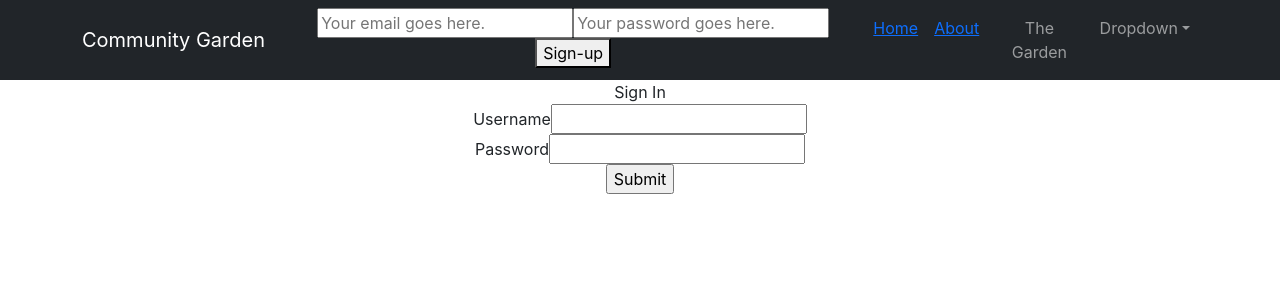
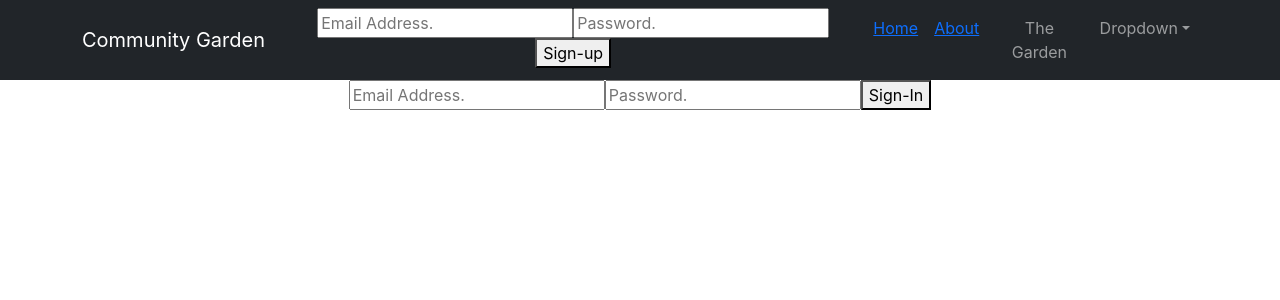
Before and after one commit to JAndrzGutierrez/CommGarden-Client, a React (Create React App) app: page /home in a window 1280 px wide. Shown: the top 300 px of the page. Built offline with nearby package versions, Linux system fonts and the light colour scheme.

Commit message:
Created Sign In form and Signed user successfully

```diff
--- a/src/Components/SignInForm/SignInForm.js
+++ b/src/Components/SignInForm/SignInForm.js
@@ -1,85 +1,78 @@
-import {useState} from "react"
-import Container  from "react-bootstrap/Container"
-import Form from "react-bootstrap/Form"
+import { useState, useEffect } from "react";
 
 const SignInForm = () => {
-        // React States
-        const [errorMessages, setErrorMessages] = useState({});
-        const [isSubmitted, setIsSubmitted] = useState(false);
+  // LOGIC
+// Use States
+  const [signInform, setSignInForm] = useState({ email: "", password: "" });
+  const [submit, setSubmit] = useState();
 
-        // User Login info
-        const database = [
-          {
-            username: "user1",
-            password: "pass1"
-          },
-          {
-            username: "user2",
-            password: "pass2"
-          }
-        ];
 
-        const errors = {
-          uname: "invalid username",
-          pass: "invalid password"
-        };
+  // API URLS/PATHS
+  // const SignUpUrl = "https://localhost/8000/sign-up/";
+  // const SignInUrl = "https://localhost/8000/sign-in/";
 
-        const handleSubmit = (event) => {
-          //Prevent page reload
-          event.preventDefault();
 
-          var { uname, pass } = document.forms[0];
+  // HandleSubmit for SignUp
+  const handleSubmit = (event) => {
+    event.preventDefault();
+   fetch('http://localhost:8000/sign-in/',{
+      headers: {
+        'Content-Type': 'application/json'
+      },
+      method: 'POST',
+      body: JSON.stringify ({
+        email: signInform.email,
+        password: signInform.password
+      })
+   }).then(res => {
+     return res.json()
+   })
+    .then(data => console.log(data))
+    .catch(error => console.log('Error - Check Fetch Request'))
+  }
 
-          // Find user login info
-          const userData = database.find((user) => user.username === uname.value);
+  // HandleChange for SignUp
+  const handleChange = (event) =>{
+    event.persist();
+    setSignInForm((prevSubmit) =>{
+      const editedSubmit= {
+        ...prevSubmit,
+        [event.target.name]: event.target.value,
+      };
+      console.log(editedSubmit)
+      return editedSubmit;
+    })
+  }
+  // This is the code that shows in the browser
 
-          // Compare user info
-          if (userData) {
-            if (userData.password !== pass.value) {
-              // Invalid password
-              setErrorMessages({ name: "pass", message: errors.pass });
-            } else {
-              setIsSubmitted(true);
-            }
-          } else {
-            // Username not found
-            setErrorMessages({ name: "uname", message: errors.uname });
-          }
-        };
 
-        // Generate JSX code for error message
-        const renderErrorMessage = (name) =>
-          name === errorMessages.name && (
-            <Container className="error">{errorMessages.message}</Container>
-          );
 
-        // JSX code for login form
-        const renderForm = (
-          <Container className="form">
-            <Form onSubmit={handleSubmit}>
-              <Container className="input-container">
-                <label>Username </label>
-                <input type="text" name="uname" required />
-                {renderErrorMessage("uname")}
-              </Container>
-              <Container className="input-container">
-                <label>Password </label>
-                <input type="password" name="pass" required />
-                {renderErrorMessage("pass")}
-              </Container>
-              <Container className="button-container">
-                <input type="submit" />
-              </Container>
-            </Form>
-          </Container>
-        );
 
-        return (
-            <div className="login-form">
-              <div className="title">Sign In</div>
-              {isSubmitted ? <div>Successfully logged as {database[0].username} </div> : renderForm}
-            </div>
-        );
-      }
+return (
+  <div className="sign-in-form">
+    <form onSubmit={handleSubmit}>
+
+    <input
+      onChange={handleChange}
+      value={ signInform.email }
+      placeholder="Email Address."
+      name="email"
+    />
+
+    <input
+      onChange={handleChange}
+      value={ signInform.password }
+      placeholder="Password."
+      name="password"
+    />
+
+    <button type="Submit">
+          Sign-In
+    </button>
+
+</form>
+</div>
+)
+}
 
 export default SignInForm
--- a/src/Components/SignUpForm/SignUpForm.js
+++ b/src/Components/SignUpForm/SignUpForm.js
@@ -53,14 +53,14 @@ const SignUpForm = () => {
       <input
         onChange={handleChange}
         value={ signupform.email }
-        placeholder="Your email goes here."
+        placeholder="Email Address."
         name="email"
       />
 
       <input
         onChange={handleChange}
         value={ signupform.password }
-        placeholder="Your password goes here."
+        placeholder="Password."
         name="password"
       />
 
```
